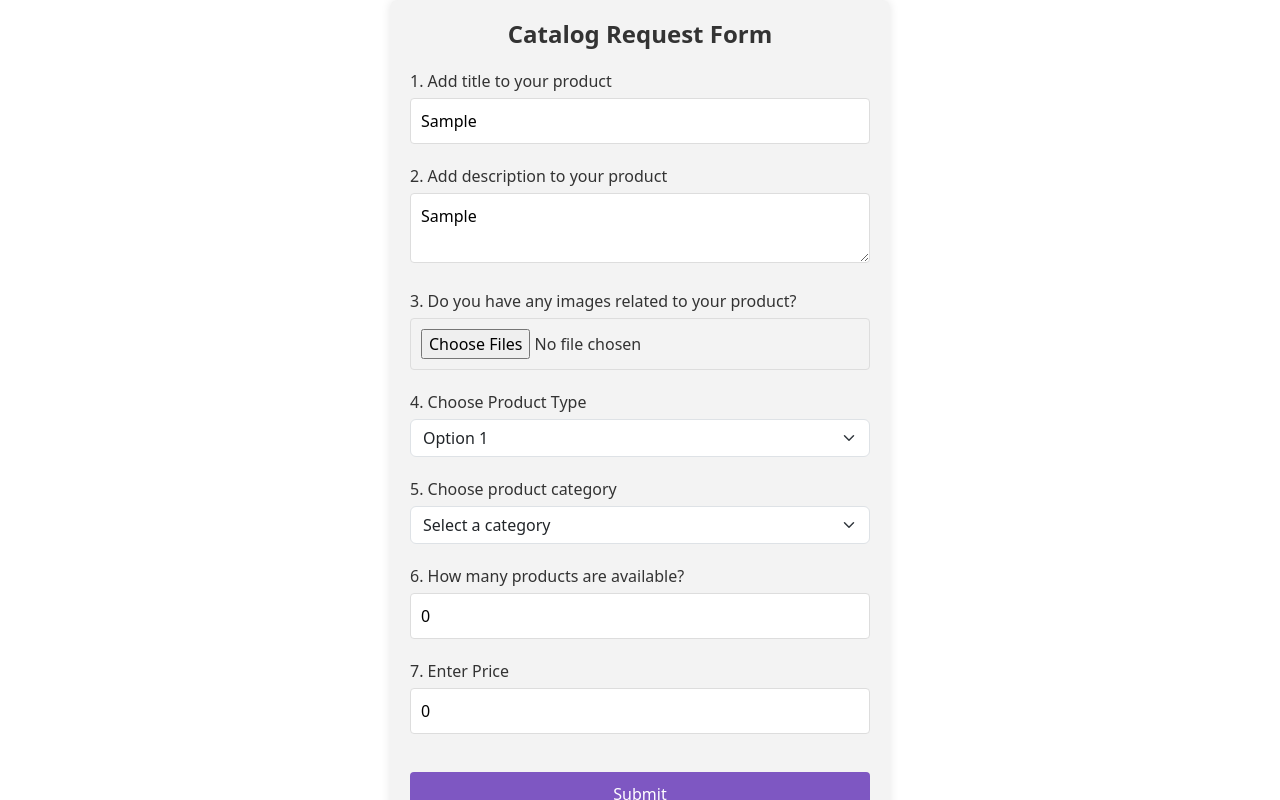
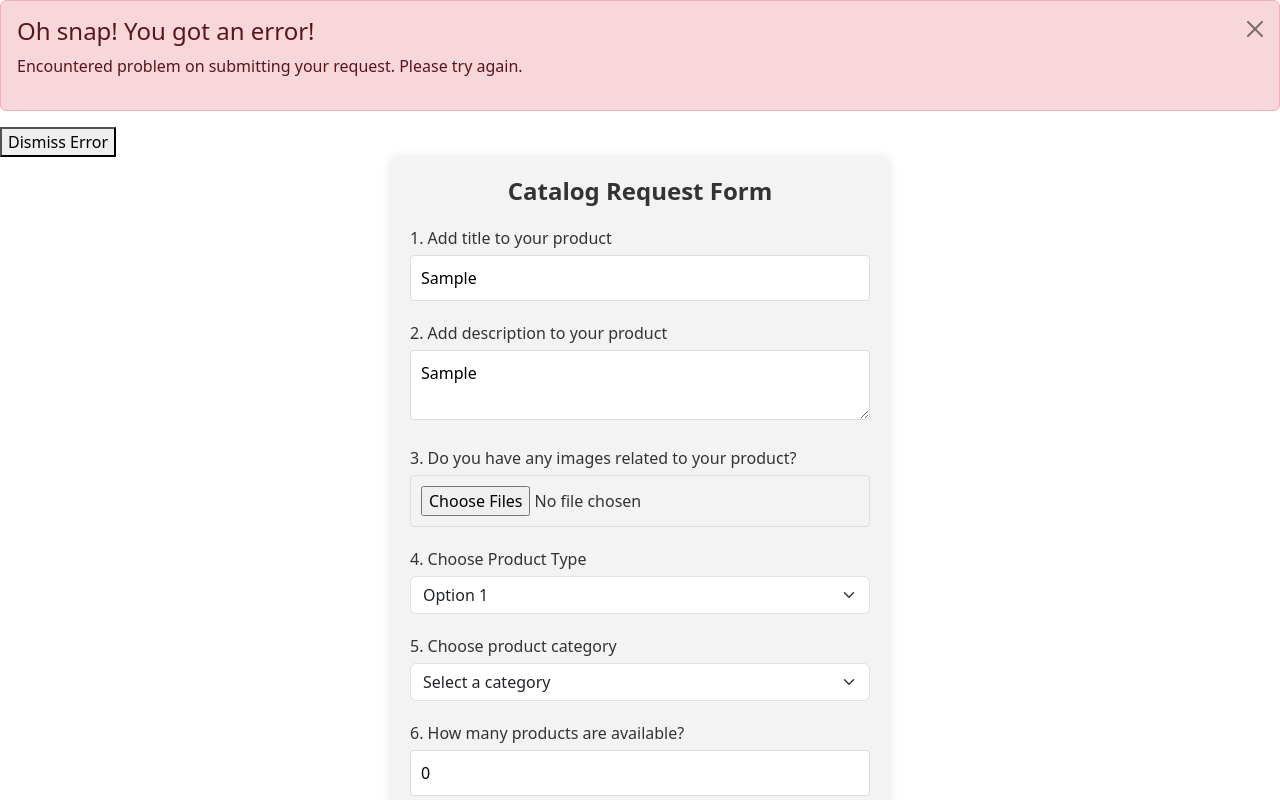
Before and after one commit to Gaming-Hub-Center/Games-Hub, a React (Vite) app in the folder Frontend/: page /seller/create-product in a window 1280 px wide. Both pictures are taken after typing "Sample", "Sample" into the empty fields and a click on the button "Submit". Shown: the top 800 px of the page. Built offline with nearby package versions, Linux system fonts and the light colour scheme; no server answers.

Commit message:
Alert Added..Feature done

```diff
--- /dev/null
+++ b/Frontend/src/Components/AlertDisnissible.tsx
@@ -0,0 +1,28 @@
+import { useState } from 'react';
+import Alert from 'react-bootstrap/Alert';
+import Button from 'react-bootstrap/Button';
+
+function AlertOk() {
+  const [show, setShow] = useState(true);
+
+  return (
+    <>
+      <Alert show={show} variant="success">
+        <Alert.Heading>Some Feedback</Alert.Heading>
+        <p>
+          Your request to create the product is sent successfully.
+        </p>
+        <hr />
+        <div className="d-flex justify-content-end">
+          <Button onClick={() => setShow(false)} variant="outline-success">
+            Close me
+          </Button>
+        </div>
+      </Alert>
+
+      {!show && <Button onClick={() => setShow(true)}>Show Alert</Button>}
+    </>
+  );
+}
+
+export default AlertOk;
--- /dev/null
+++ b/Frontend/src/Components/AlertError.tsx
@@ -0,0 +1,21 @@
+import { useState } from 'react';
+import Alert from 'react-bootstrap/Alert';
+import Button from 'react-bootstrap/Button';
+
+function AlertError() {
+  const [show, setShow] = useState(true);
+
+  if (show) {
+    return (
+      <Alert variant="danger" onClose={() => setShow(false)} dismissible>
+        <Alert.Heading>Oh snap! You got an error!</Alert.Heading>
+        <p>
+          Encountered problem on submitting your request. Please try again.
+        </p>
+      </Alert>
+    );
+  }
+  return <Button onClick={() => setShow(true)}>Show Alert</Button>;
+}
+
+export default AlertError;
--- a/Frontend/src/Pages/product-request-form/CatalogRequestForm.tsx
+++ b/Frontend/src/Pages/product-request-form/CatalogRequestForm.tsx
@@ -3,6 +3,8 @@ import './CatalogRequestForm.css';
 import { PhysicalProductRequestDTO } from '../../Controller/DTO/request-dto/PhysicalProductRequestDTO';
 import { httpRequest } from '../../Controller/HttpProxy';
 import { getId } from '../../CurrentSession';
+import AlertOk from '../../Components/AlertDisnissible';
+import AlertError from '../../Components/AlertError';
 
 // Assuming the PhysicalProductRequestDTO interface has been updated to include images and categories
 interface EnhancedPhysicalProductRequestDTO extends PhysicalProductRequestDTO {
@@ -23,6 +25,9 @@ const CatalogRequestForm: React.FC = () => {
     category: ''
   });
 
+  const [showSuccessAlert, setShowSuccessAlert] = useState(false);
+  const [showErrorAlert, setShowErrorAlert] = useState(false);
+
   const handleInputChange = (e: React.ChangeEvent<HTMLInputElement | HTMLSelectElement | HTMLTextAreaElement>) => {
     const { name, value } = e.target;
     setPhysicalProductRequest({ ...physicalProductRequest, [name]: value });
@@ -34,20 +39,38 @@ const CatalogRequestForm: React.FC = () => {
     }
   };
 
-  const handleSubmit =  async (e: React.FormEvent) => {
+  const handleSubmit = async (e: React.FormEvent) => {
     e.preventDefault();
 
     httpRequest("POST", "/product-request/create/physical", physicalProductRequest)
       .then((response) => {
-      console.log(response)
+        console.log(response);
+        setShowSuccessAlert(true);
+        // setShowErrorAlert(false);
       })
       .catch((error) => {
-      console.log(error)
-    })
-
+        console.log(error);
+        setShowErrorAlert(true);
+        // setShowSuccessAlert(false);
+      });
   };
 
   return (
+    <div>
+    {showSuccessAlert && (
+      <div>
+        <AlertOk />
+        <button onClick={() => setShowSuccessAlert(false)}>Dismiss Success</button>
+      </div>
+    )}
+
+    {showErrorAlert && (
+      <div>
+        <AlertError />
+        <button onClick={() => setShowErrorAlert(false)}>Dismiss Error</button>
+      </div>
+    )}
+
       <form onSubmit={handleSubmit} className='form-container'>
           <h2 className='form-title'>Catalog Request Form</h2>
           <label className='form-label'>
@@ -87,6 +110,7 @@ const CatalogRequestForm: React.FC = () => {
           </label>
           <button type="submit" className="form-button">Submit</button>
       </form>
+    </div>
   );
 };
 
```
Also changed, not shown: 1 other file (tests, documents, lock files or other folders). Lines whose indentation alone changed are shown as unchanged.
